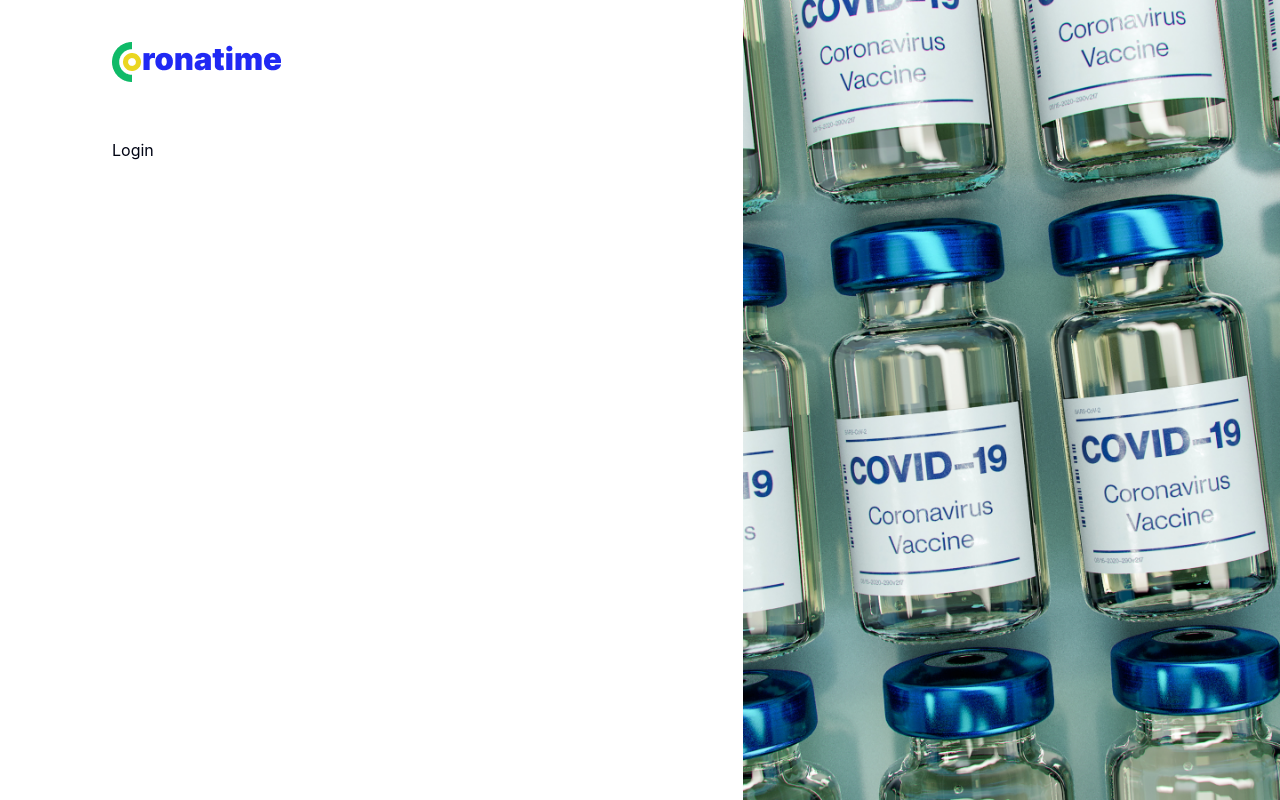
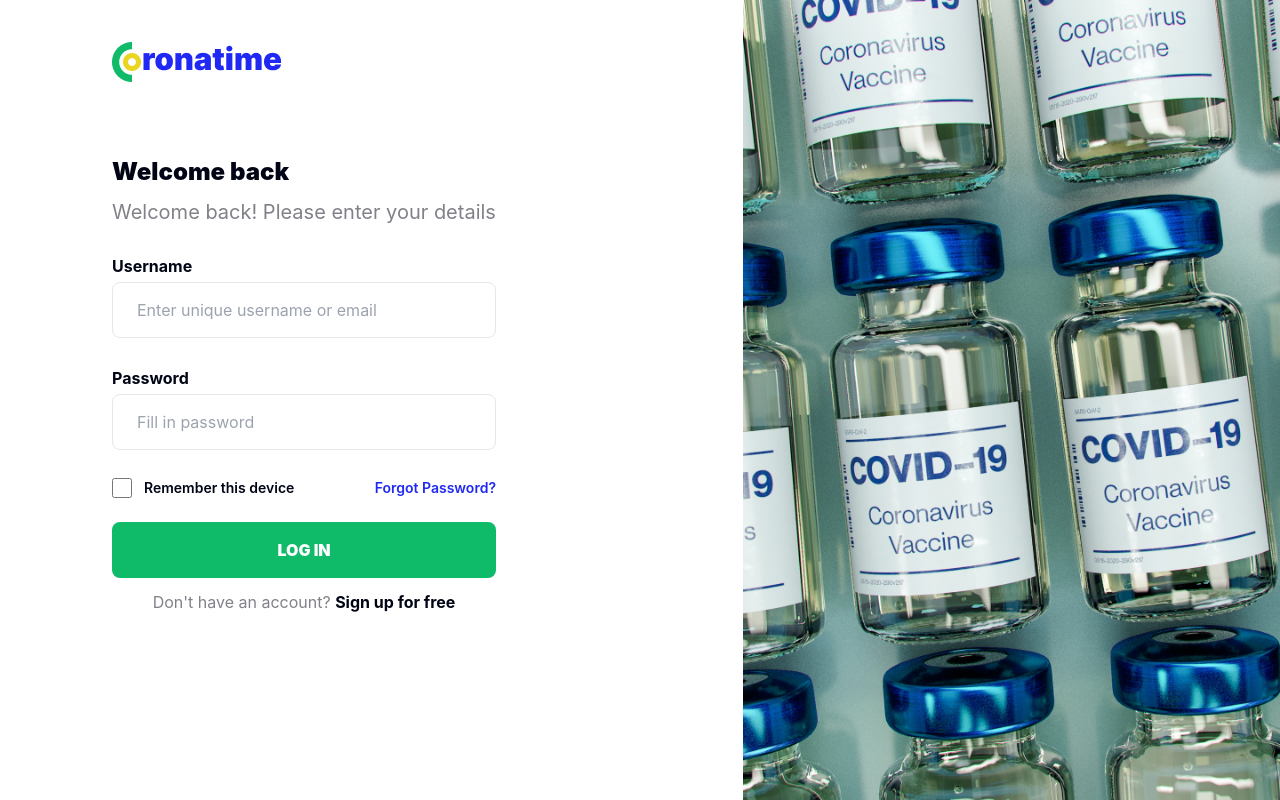
Before and after one commit to Domianidze/corona-time, a React (Create React App) app: page /authentication/login in a window 1280 px wide. Built offline with nearby package versions, Linux system fonts and the light colour scheme; what @tailwindcss/custom-forms would draw is missing.

Commit message:
style: create log in page

```diff
--- a/src/pages/Login/Login.tsx
+++ b/src/pages/Login/Login.tsx
@@ -1,5 +1,49 @@
+import { Link } from 'react-router-dom';
+
+import WelcomeText from 'components/WelcomeText';
+import Input from 'components/Input';
+import CheckBox from 'components/CheckBox';
+import Button from 'components/Button';
+
 const Login = () => {
-  return <h2>Login</h2>;
+  return (
+    <div className='w-fit'>
+      <WelcomeText
+        main='Welcome back'
+        secondary='Welcome back! Please enter your details'
+      />
+      <form>
+        <Input
+          label='Username'
+          type='text'
+          placeholder='Enter unique username or email'
+          id='username'
+        />
+        <Input
+          label='Password'
+          type='password'
+          placeholder='Fill in password'
+          id='password'
+        />
+        <div className='w-96 flex justify-between items-center'>
+          <CheckBox label='Remember this device' id='remember-device' />
+          <Link
+            to='/authentication/reset-password'
+            className='text-sm font-semibold text-brand/primary'
+          >
+            Forgot Password?
+          </Link>
+        </div>
+        <Button type='submit' value='Log In' />
+      </form>
+      <p className='text-dark/60 text-center'>
+        Don't have an account?{' '}
+        <Link to='/authentication/signup' className='text-dark/100 font-bold'>
+          Sign up for free
+        </Link>
+      </p>
+    </div>
+  );
 };
 
 export default Login;
--- a/tailwind.config.js
+++ b/tailwind.config.js
@@ -7,6 +7,7 @@ module.exports = {
         'dark/60': '#808189',
         'dark/20': '#E6E6E7',
         'brand/secondary': '#0FBA68',
+        'brand/primary': '#2029F3',
       },
       fontSize: {
         '2.5xl': '1.5rem',
```
